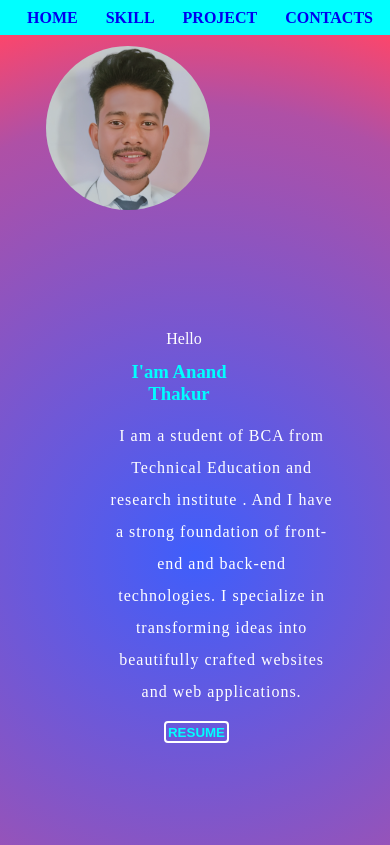
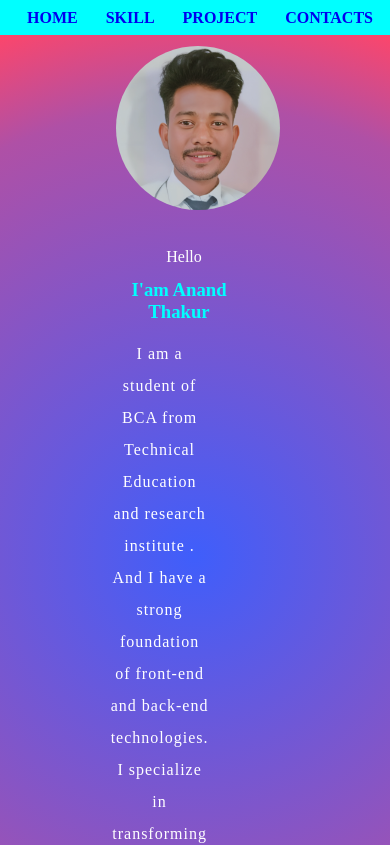
Before and after one commit to anand-arch03/portfolip, a plain HTML site: page index.html in a window 390 px wide. Shown: the top 845 px of the page. Drawn offline with Linux system fonts and the light colour scheme.

Commit message:
Update style2.css

```diff
--- a/Portfolio/style2.css
+++ b/Portfolio/style2.css
@@ -16,7 +16,7 @@
     width: 26%;
     width: 42%;
     border-radius: 50%;
-    margin: -19px 180px 0 0;
+    margin: -19px 110px 0 0;
 }
 .intro{
     text-align: center;
@@ -24,19 +24,19 @@
     margin: 0 142px 0 0;
 }
 .intro h4{
-    padding: 265px 0 0 120px;
+    padding: 183px 0 0 120px;
 }
 .intro h3{
     padding: 0 0 0 0;
 }
 .intro p{
-width: 90%;
+width: 1p0%;
 }
 .button #b2 {
     border-radius: 4px;
     height: 22px;
     width: 65px;
-    margin: 13px 0 0 145px;
+    margin: 13px 0 0 77px;
 }
 .page1{
     display: flex;
```
